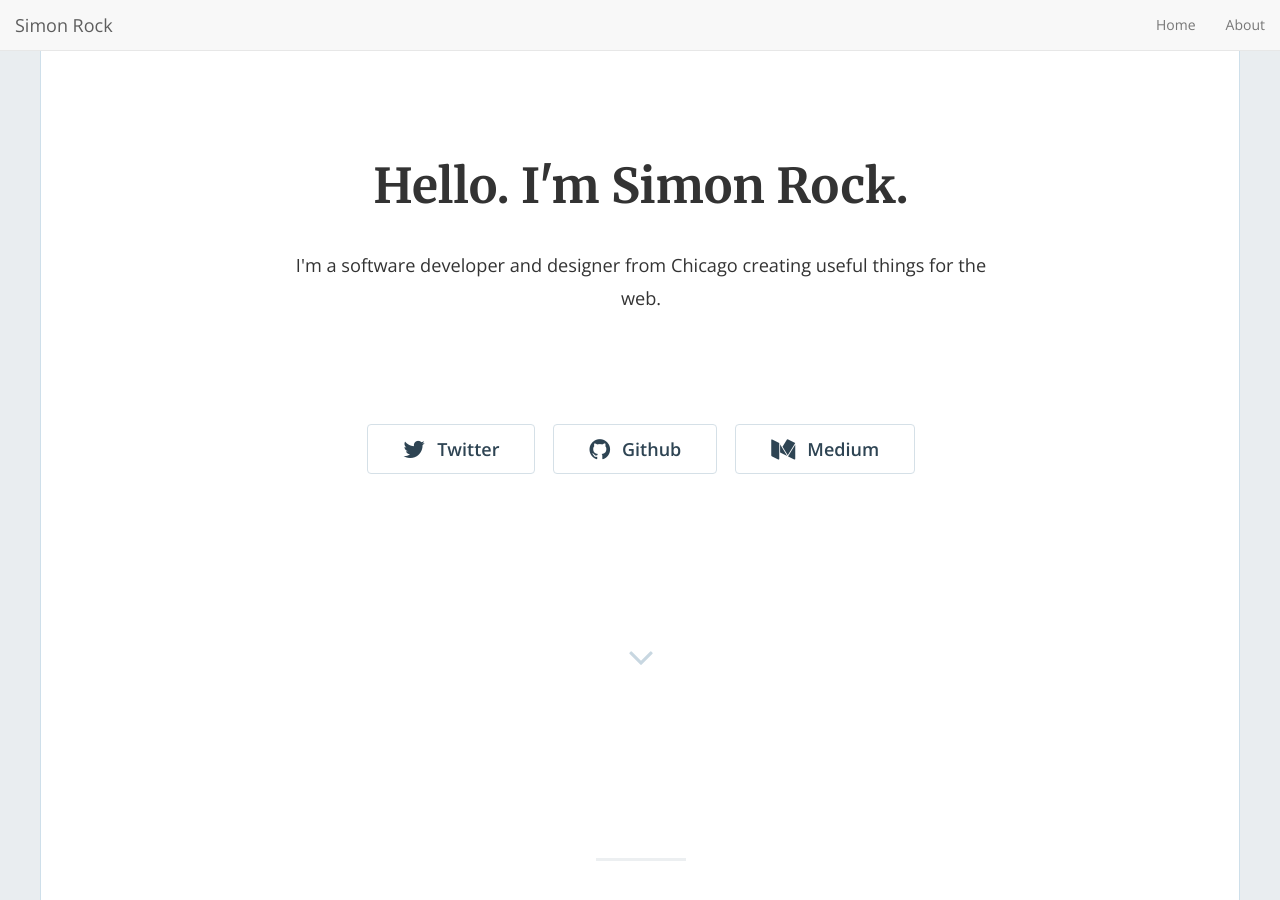
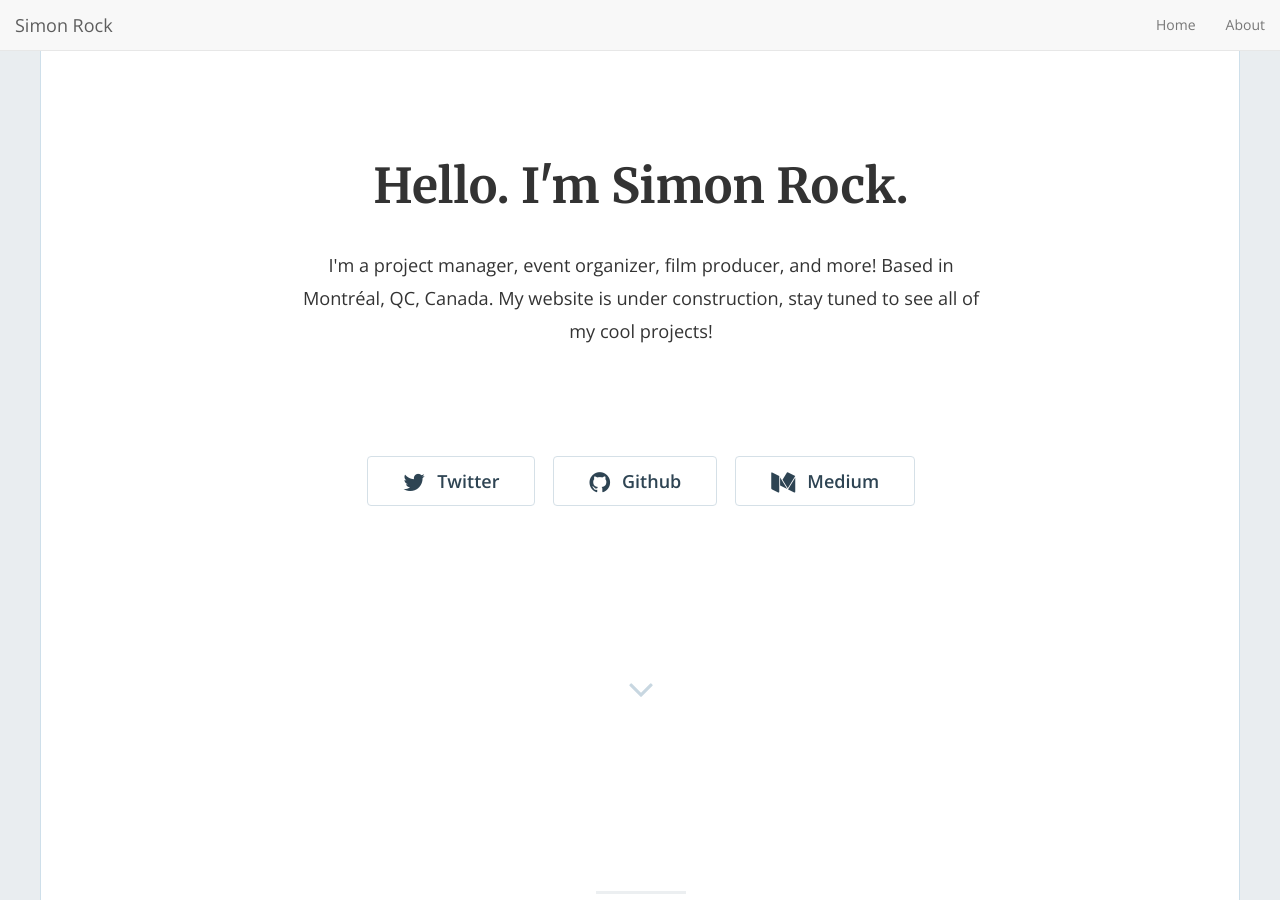
Before and after one commit to ShyPete/simonrock.github.io, a Jekyll site: the page built from index.html, in a window 1280 px wide and 900 px high. Built offline with Jekyll 4.4.1, drawn with Linux system fonts in a browser that asks for light colours; nearby versions of some CDN libraries; the list of posts is cut into pages by our own code.

Commit message:
Update desc.

```diff
--- a/_config.yml
+++ b/_config.yml
@@ -15,7 +15,7 @@
 # in the templates via {{ site.myvariable }}.
 title: "Hello. I'm Simon Rock."
 email: 'simon@simonrock.com'
-description: "I'm a software developer and designer from Chicago creating useful things for the web."
+description: "I'm a project manager, event organizer, film producer, and more! Based in Montréal, QC, Canada.\n\nMy website is under construction, stay tuned to see all of my cool projects!"
 baseurl: "" # the subpath of your site, e.g. /blog
 url: "https://simonrock.com" # the base hostname & protocol for your site, e.g. https://example.com
 twitter_username: 'jamigibbs'
```
